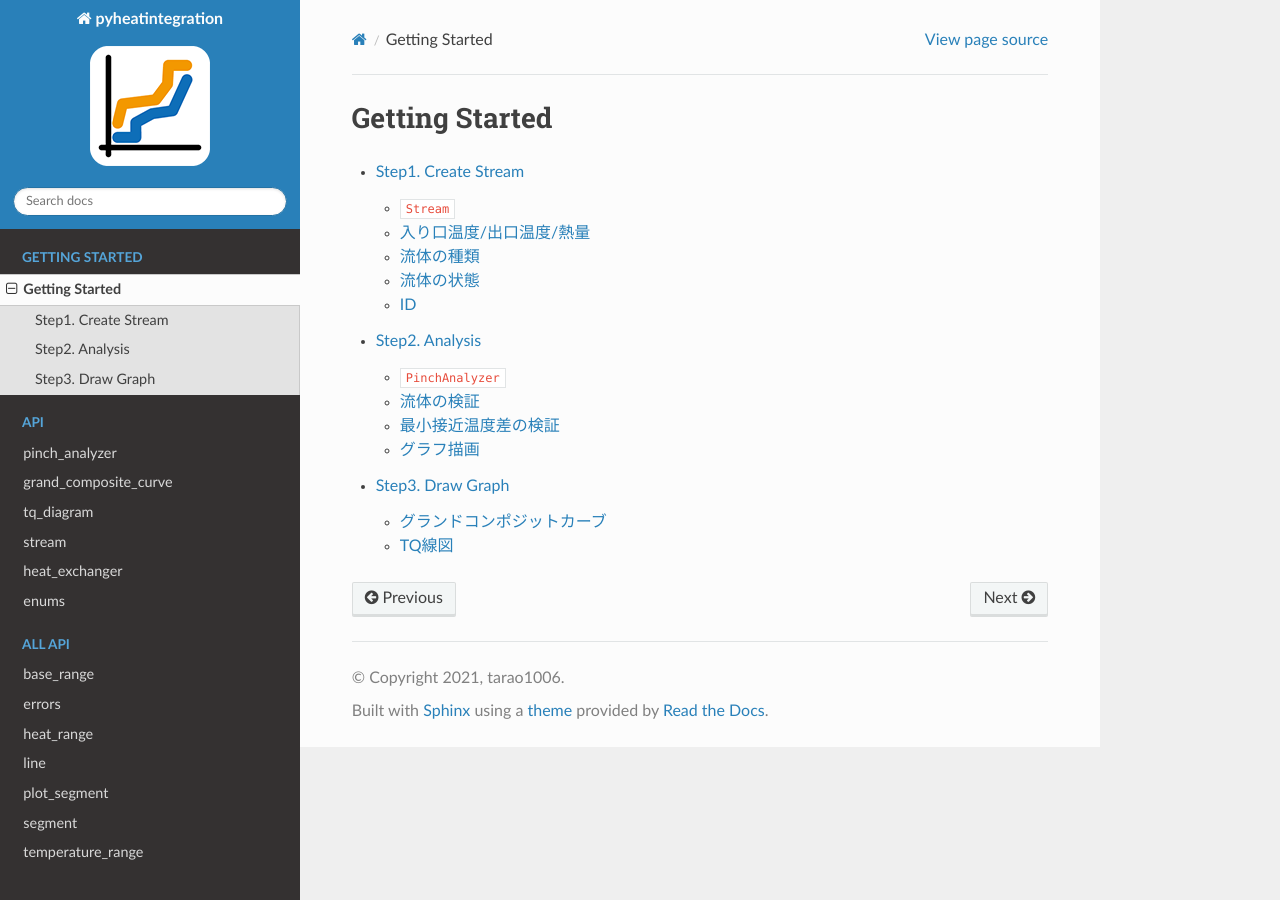
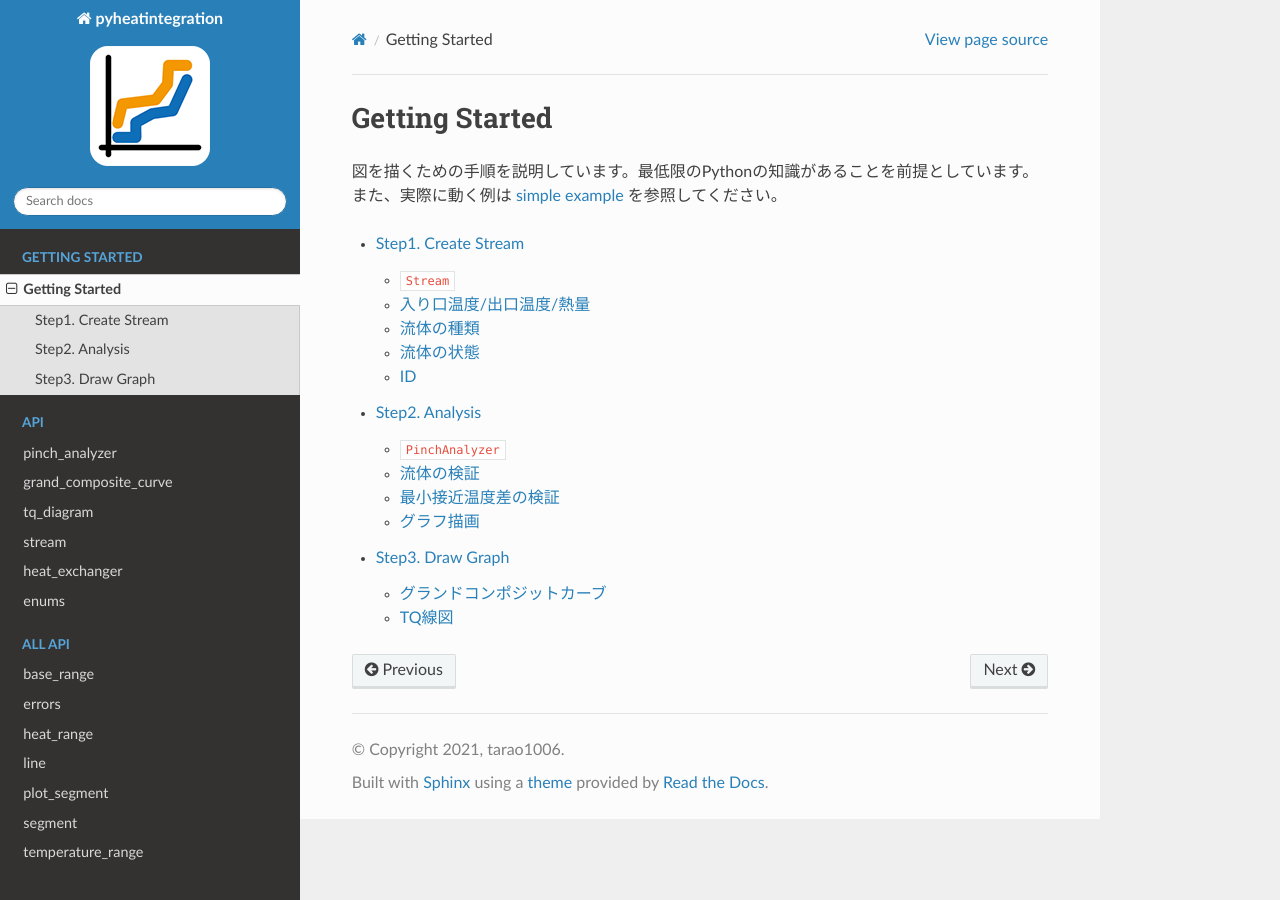
Before and after one commit to tarao1006/pyheatintegration, a Sphinx documentation site: the page built from docs/getting_started.rst, in a window 1280 px wide. Built offline with Sphinx 7.4.7 and the Read the Docs theme 2.0.0, drawn with Linux system fonts in a browser that asks for light colours.

Commit message:
Update getting started

```diff
--- a/docs/getting_started.rst
+++ b/docs/getting_started.rst
@@ -1,5 +1,9 @@
 Getting Started
 ===============
+
+図を描くための手順を説明しています。最低限のPythonの知識があることを前提としています。また、実\
+際に動く例は `simple example <https://github.com/tarao1006/pyheatintegration/blob/19d6eda58a58e8c4ae0b3e15726297773e0a546c/examples/simple/main.py>`_
+を参照してください。
 
 .. toctree::
   :maxdepth: 2
```
